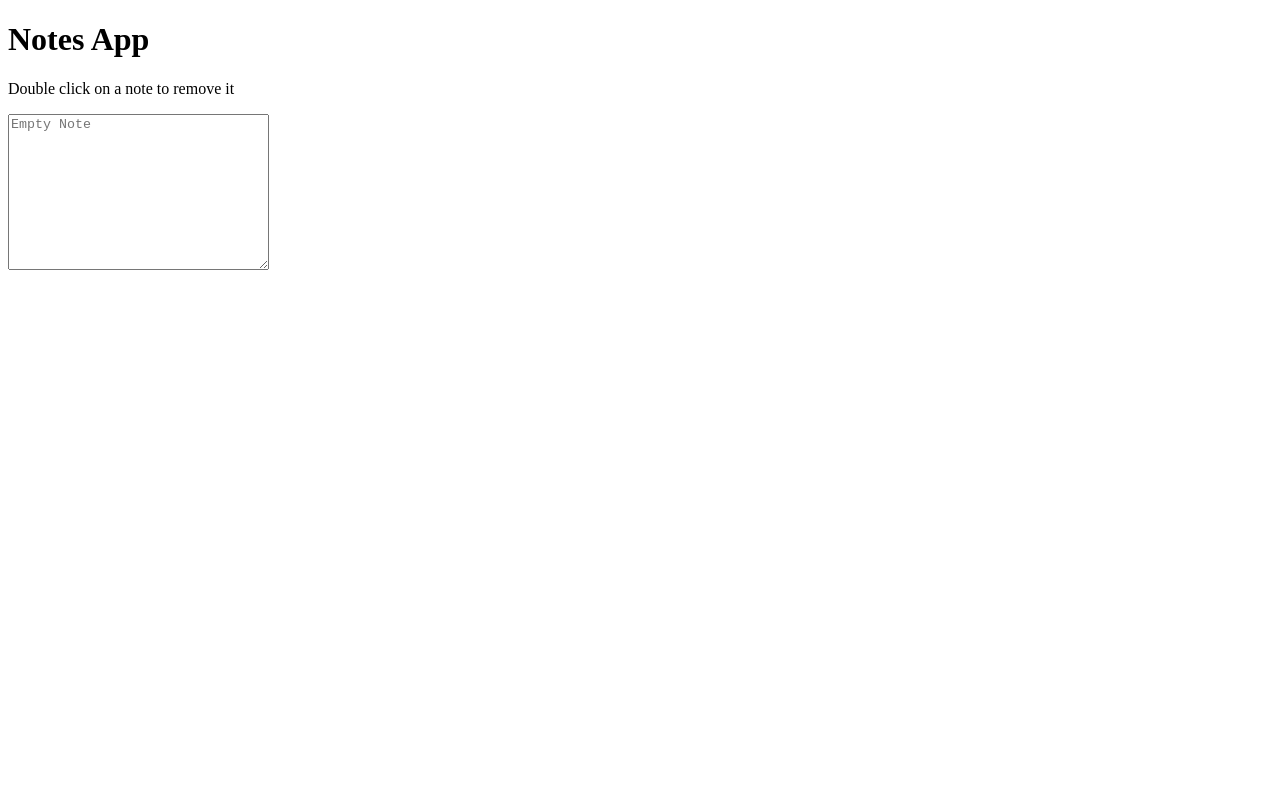
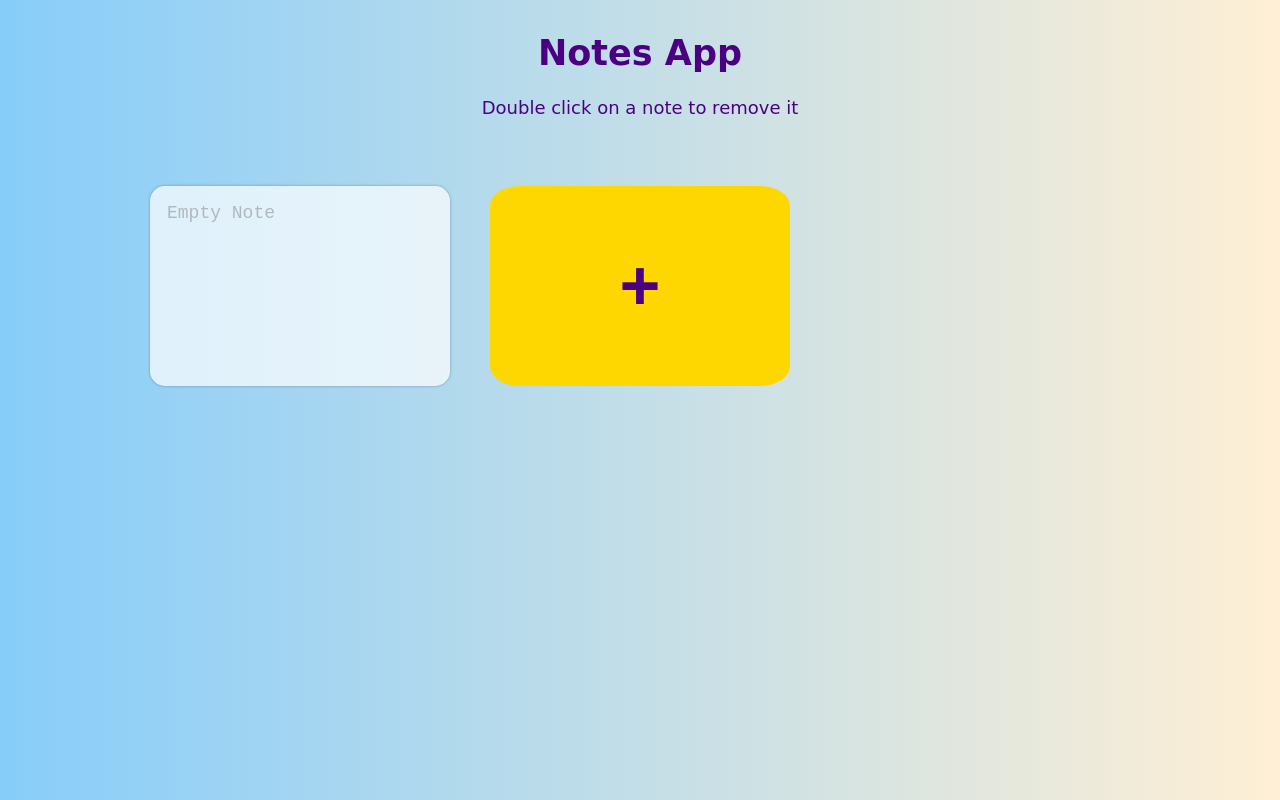
Before and after one commit to Seb-RM/Javascript_Html_Css-Notes-App, a plain HTML site: page index.html in a window 1280 px wide. Drawn offline with Linux system fonts and the light colour scheme.

Commit message:
estilos css

```diff
--- a/index.html
+++ b/index.html
@@ -11,6 +11,7 @@
     <p class="info-text">Double click on a note to remove it</p>
     <div class="app" id="App">
         <textarea class="note" cols="30" rows="10" placeholder="Empty Note"></textarea>
+        <button class="btn" id="btn">+</button>
     </div>
     <script src="script.js"></script>
 </body>
--- a/style.css
+++ b/style.css
@@ -0,0 +1,70 @@
+body {
+    margin: 0;
+    background: linear-gradient(to left, #ffefd5, #87cdfa);
+    font-family: cursive;
+}
+
+.heading {
+    color: #4b0082;
+    text-align: center;
+    padding-top: 10px;
+    font-size: 35px;
+}
+
+.info-text {
+    text-align: center;
+    color: #4b0082;
+    font-size: 18px;
+}
+
+.app {
+    display: grid;
+    grid-template-columns: repeat(auto-fill, 300px);
+    gap: 40px;
+    justify-content: center;
+    padding: 50px;
+}
+
+.note {
+    padding: 17px;
+    border-radius: 15px;
+    resize: none;
+    box-shadow: 0 0 3px rgba(0, 0, 0, 0.3);
+    font-size: 18px;
+    height: 200px;
+    color: #82001c;
+    border: none;
+    outline: none;
+    background: rgba(255, 255, 255, 0.7);
+    box-sizing: border-box;
+    transition: all 0.3s ease;
+}
+
+.note::placeholder {
+    color: gray;
+    opacity: 0.5;
+}
+
+.note:hover,
+.note:focus {
+    box-shadow: 0 0 10px rgba(0, 0, 0, 0.3);
+    background: rgba(255, 255, 255, 0.9);
+}
+
+.btn {
+    height: 200px;
+    border: none;
+    border-radius: 10%;
+    font-size: 70px;
+    font-weight: 700;
+    color: #4b0082;
+    cursor: pointer;
+    background-color: #ffd700;
+    transition: all 0.3s ease;
+}
+
+.btn:hover {
+    transform: scale(1.1);
+    background-color: #ff6347;
+    color: aliceblue;
+}
```
